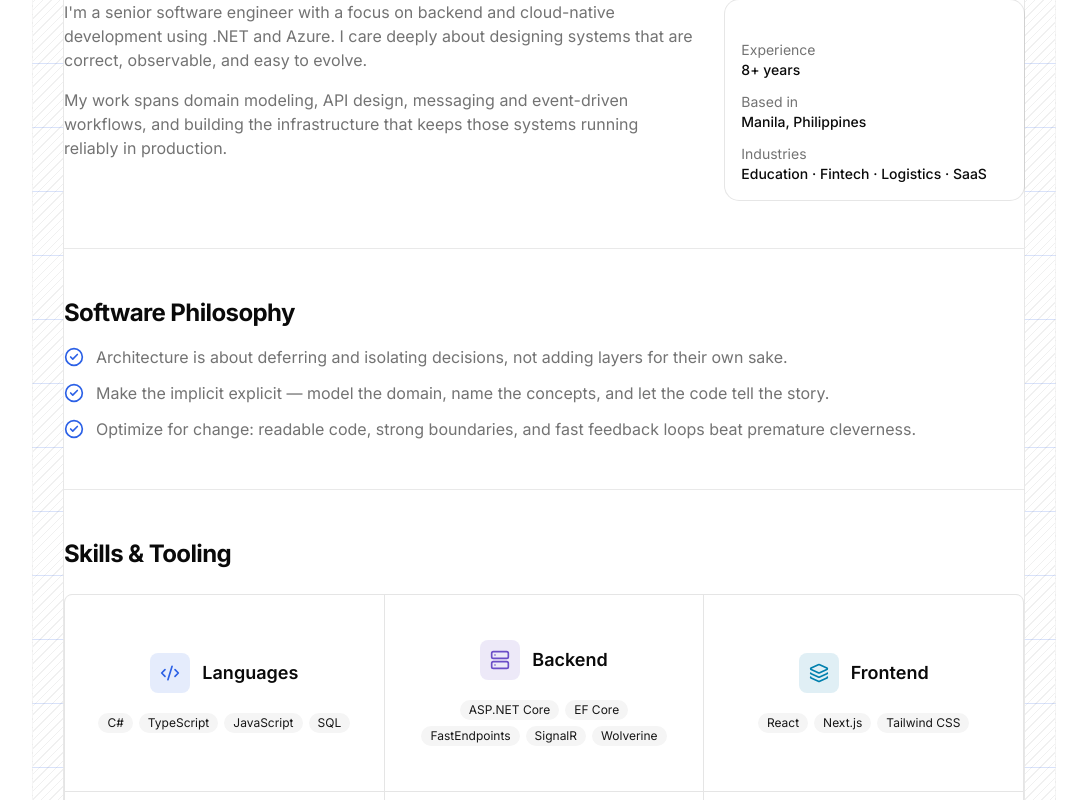
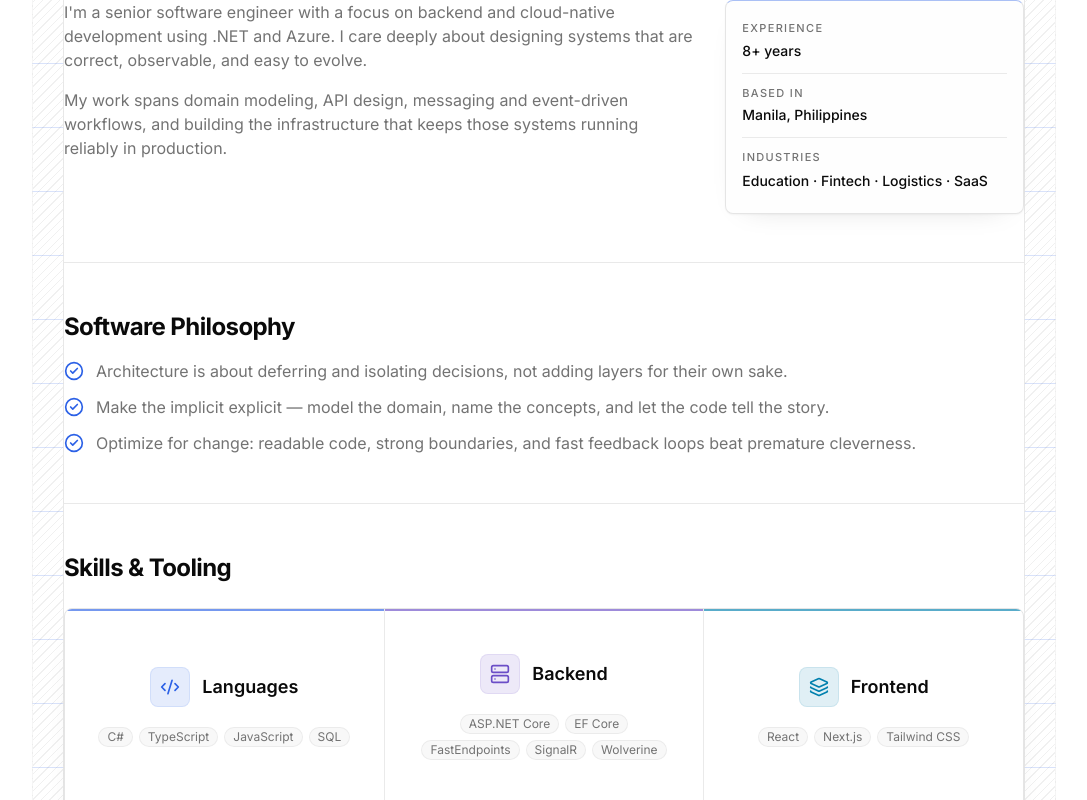
Before and after one commit to ranielgarcia/portfolio, a Next.js app: page /about in a window 1280 px wide. Shown: the part 320-1120 px from the top of the page, without its empty margins (96-1183 px from the left). Built offline with nearby package versions, Linux system fonts and the light colour scheme.

Commit message:
feat: enhance card components and layout for improved interactivity and styling

```diff
--- a/src/app/about/page.tsx
+++ b/src/app/about/page.tsx
@@ -31,16 +31,20 @@
             ))}
           </div>
           <div className="space-y-4">
-            <Card>
-              <CardContent className="space-y-3 pt-6 text-sm">
+            <Card className="border-t-brand/40 bg-muted/15">
+              <CardContent className="divide-y divide-border/80 py-1 text-sm">
                 <Stat
                   label="Experience"
                   value={`${about.yearsOfExperience}+ years`}
                 />
                 <Stat label="Based in" value={siteConfig.location} />
-                <div>
-                  <p className="text-muted-foreground">Industries</p>
-                  <p className="font-medium">{about.industries.join(" · ")}</p>
+                <div className="py-3 first:pt-0 last:pb-0">
+                  <p className="text-[0.6875rem] font-medium uppercase tracking-[0.12em] text-muted-foreground">
+                    Industries
+                  </p>
+                  <p className="mt-1 font-medium leading-relaxed">
+                    {about.industries.join(" · ")}
+                  </p>
                 </div>
               </CardContent>
             </Card>
@@ -74,15 +78,17 @@
             {funFacts.map((fact) => {
               const Icon = fact.icon;
               return (
-                <div
+                <article
                   key={fact.label}
-                  className="flex items-center gap-3 rounded-lg border p-4"
+                  className="flex min-h-20 items-center gap-4 rounded-md border border-foreground/10 bg-card p-4 shadow-[0_1px_2px_color-mix(in_oklab,var(--foreground)_4%,transparent),0_10px_30px_-24px_color-mix(in_oklab,var(--foreground)_24%,transparent)]"
                 >
-                  <span className="flex size-9 items-center justify-center rounded-md bg-brand/10 text-brand">
+                  <span className="flex size-10 shrink-0 items-center justify-center rounded-md border border-brand/15 bg-brand/10 text-brand">
                     <Icon className="size-5" />
                   </span>
-                  <span className="text-sm">{fact.label}</span>
-                </div>
+                  <span className="text-sm font-medium leading-relaxed">
+                    {fact.label}
+                  </span>
+                </article>
               );
             })}
           </div>
@@ -94,9 +100,11 @@
 
 function Stat({ label, value }: { label: string; value: string }) {
   return (
-    <div>
-      <p className="text-muted-foreground">{label}</p>
-      <p className="font-medium">{value}</p>
+    <div className="py-3 first:pt-0 last:pb-0">
+      <p className="text-[0.6875rem] font-medium uppercase tracking-[0.12em] text-muted-foreground">
+        {label}
+      </p>
+      <p className="mt-1 font-medium">{value}</p>
     </div>
   );
 }
--- a/src/app/globals.css
+++ b/src/app/globals.css
@@ -220,9 +220,73 @@
   }
 }
 
-/* ── Card hover cursor ───────────────────────────────────────────────────── */
+/* Interactive cards keep their movement subtle and reserve it for pointers. */
 .card-interactive {
   cursor: pointer;
+  position: relative;
+  isolation: isolate;
+  transition:
+    border-color 180ms ease,
+    box-shadow 180ms ease,
+    transform 180ms ease;
+}
+
+.card-interactive::before {
+  content: "";
+  position: absolute;
+  inset: 0 auto 0 0;
+  z-index: 1;
+  width: 2px;
+  background: var(--brand);
+  opacity: 0;
+  transition: opacity 180ms ease;
+}
+
+.card-interactive:focus-within {
+  border-color: color-mix(in oklab, var(--brand) 52%, var(--border));
+  box-shadow:
+    0 0 0 3px color-mix(in oklab, var(--brand) 16%, transparent),
+    0 18px 42px -28px color-mix(in oklab, var(--foreground) 38%, transparent);
+}
+
+.card-interactive:focus-within::before {
+  opacity: 1;
+}
+
+@media (hover: hover) and (pointer: fine) {
+  .card-interactive:hover {
+    border-color: color-mix(in oklab, var(--brand) 42%, var(--border));
+    box-shadow:
+      0 1px 2px color-mix(in oklab, var(--foreground) 5%, transparent),
+      0 20px 44px -28px color-mix(in oklab, var(--foreground) 42%, transparent);
+    transform: translateY(-2px);
+  }
+
+  .card-interactive:hover::before {
+    opacity: 1;
+  }
+}
+
+@media (prefers-reduced-motion: reduce) {
+  .card-interactive,
+  .card-interactive::before {
+    transition: none;
+  }
+
+  .card-interactive:hover {
+    transform: none;
+  }
+}
+
+@media (forced-colors: active) {
+  .card-interactive:focus-within {
+    outline: 2px solid Highlight;
+    outline-offset: 2px;
+  }
+
+  .card-interactive::before {
+    display: none;
+  }
 }
 
 /* Selection */
--- a/src/app/page.tsx
+++ b/src/app/page.tsx
@@ -124,15 +124,15 @@
   linkLabel?: string;
 }) {
   return (
-    <div className="mb-8 flex items-end justify-between">
+    <div className="mb-8 flex items-end justify-between gap-4">
       <h2
-        className="text-3xl font-bold tracking-tight"
+        className="text-2xl font-bold tracking-tight sm:text-3xl"
         dangerouslySetInnerHTML={{ __html: title }}
       />
       {href && linkLabel ? (
         <Link
           href={href}
-          className="inline-flex items-center gap-1 text-sm font-medium text-brand hover:underline"
+          className="inline-flex shrink-0 items-center gap-1 text-sm font-medium text-brand hover:underline"
         >
           {linkLabel} <ArrowRight className="size-4" />
         </Link>
--- a/src/components/skills-grid.tsx
+++ b/src/components/skills-grid.tsx
@@ -4,7 +4,7 @@
 
 export function SkillsGrid() {
   return (
-    <div className="grid auto-rows-fr gap-px overflow-hidden rounded-md border bg-border sm:grid-cols-2 lg:grid-cols-3">
+    <div className="grid auto-rows-fr gap-px overflow-hidden rounded-md border bg-border/80 shadow-[0_14px_35px_-30px_color-mix(in_oklab,var(--foreground)_35%,transparent)] sm:grid-cols-2 lg:grid-cols-3">
       {skillGroups.map((group) => {
         const Icon = group.icon;
         const [light, dark] = group.accent;
@@ -16,13 +16,15 @@
               {
                 "--skill-accent": light,
                 "--skill-accent-dark": dark,
+                boxShadow:
+                  "inset 0 2px 0 color-mix(in oklch, var(--skill-accent) 65%, transparent)",
               } as React.CSSProperties
             }
-            className="flex h-full min-h-48 flex-col items-center justify-center bg-background px-6 py-8 text-center transition-colors hover:bg-muted/35"
+            className="flex h-full min-h-48 flex-col items-center justify-center bg-card px-6 py-8 text-center"
           >
             <div className="flex items-center justify-center gap-3">
               <span
-                className="flex size-10 shrink-0 items-center justify-center rounded-md"
+                className="flex size-10 shrink-0 items-center justify-center rounded-md border border-current/10"
                 style={
                   {
                     backgroundColor:
@@ -37,7 +39,11 @@
             </div>
             <div className="mt-5 flex flex-wrap justify-center gap-1.5">
               {group.skills.map((skill) => (
-                <Badge key={skill} variant="secondary" className="font-normal">
+                <Badge
+                  key={skill}
+                  variant="secondary"
+                  className="border border-foreground/5 bg-muted/70 font-normal text-muted-foreground"
+                >
                   {skill}
                 </Badge>
               ))}
--- a/src/components/ui/card.tsx
+++ b/src/components/ui/card.tsx
@@ -1,6 +1,6 @@
-import * as React from "react"
+import * as React from "react";
 
-import { cn } from "@/lib/utils"
+import { cn } from "@/lib/utils";
 
 function Card({
   className,
@@ -12,12 +12,12 @@
       data-slot="card"
       data-size={size}
       className={cn(
-        "group/card flex flex-col gap-(--card-spacing) overflow-hidden rounded-xl bg-card py-(--card-spacing) text-sm text-card-foreground ring-1 ring-foreground/10 [--card-spacing:--spacing(4)] has-data-[slot=card-footer]:pb-0 has-[>img:first-child]:pt-0 data-[size=sm]:[--card-spacing:--spacing(3)] data-[size=sm]:has-data-[slot=card-footer]:pb-0 *:[img:first-child]:rounded-t-xl *:[img:last-child]:rounded-b-xl",
-        className
+        "group/card flex flex-col gap-(--card-spacing) overflow-hidden rounded-md border border-foreground/10 bg-card py-(--card-spacing) text-sm text-card-foreground shadow-[0_1px_2px_color-mix(in_oklab,var(--foreground)_4%,transparent),0_10px_30px_-22px_color-mix(in_oklab,var(--foreground)_22%,transparent)] [--card-spacing:--spacing(4)] has-data-[slot=card-footer]:pb-0 has-[>img:first-child]:pt-0 data-[size=sm]:[--card-spacing:--spacing(3)] data-[size=sm]:has-data-[slot=card-footer]:pb-0 *:[img:first-child]:rounded-t-md *:[img:last-child]:rounded-b-md",
+        className,
       )}
       {...props}
     />
-  )
+  );
 }
 
 function CardHeader({ className, ...props }: React.ComponentProps<"div">) {
@@ -25,12 +25,12 @@
     <div
       data-slot="card-header"
       className={cn(
-        "group/card-header @container/card-header grid auto-rows-min items-start gap-1 rounded-t-xl px-(--card-spacing) has-data-[slot=card-action]:grid-cols-[1fr_auto] has-data-[slot=card-description]:grid-rows-[auto_auto] [.border-b]:pb-(--card-spacing)",
-        className
+        "group/card-header @container/card-header grid auto-rows-min items-start gap-1 rounded-t-md px-(--card-spacing) has-data-[slot=card-action]:grid-cols-[1fr_auto] has-data-[slot=card-description]:grid-rows-[auto_auto] [.border-b]:pb-(--card-spacing)",
+        className,
       )}
       {...props}
     />
-  )
+  );
 }
 
 function CardTitle({ className, ...props }: React.ComponentProps<"div">) {
@@ -39,11 +39,11 @@
       data-slot="card-title"
       className={cn(
         "font-heading text-base leading-snug font-medium group-data-[size=sm]/card:text-sm",
-        className
+        className,
       )}
       {...props}
     />
-  )
+  );
 }
 
 function CardDescription({ className, ...props }: React.ComponentProps<"div">) {
@@ -53,7 +53,7 @@
       className={cn("text-sm text-muted-foreground", className)}
       {...props}
     />
-  )
+  );
 }
 
 function CardAction({ className, ...props }: React.ComponentProps<"div">) {
@@ -62,11 +62,11 @@
       data-slot="card-action"
       className={cn(
         "col-start-2 row-span-2 row-start-1 self-start justify-self-end",
-        className
+        className,
       )}
       {...props}
     />
-  )
+  );
 }
 
 function CardContent({ className, ...props }: React.ComponentProps<"div">) {
@@ -76,7 +76,7 @@
       className={cn("px-(--card-spacing)", className)}
       {...props}
     />
-  )
+  );
 }
 
 function CardFooter({ className, ...props }: React.ComponentProps<"div">) {
@@ -84,12 +84,12 @@
     <div
       data-slot="card-footer"
       className={cn(
-        "flex items-center rounded-b-xl border-t bg-muted/50 p-(--card-spacing)",
-        className
+        "flex items-center rounded-b-md border-t bg-muted/40 p-(--card-spacing)",
+        className,
       )}
       {...props}
     />
-  )
+  );
 }
 
 export {
@@ -100,4 +100,4 @@
   CardAction,
   CardDescription,
   CardContent,
-}
+};
```
Also changed, not shown: src/app/architecture/page.tsx (+13 -6 lines), src/app/case-studies/[slug]/page.tsx (+14 -12 lines), src/app/case-studies/page.tsx (+36 -12 lines), src/app/uses/page.tsx (+12 -7 lines), src/components/blog-card.tsx (+26 -16 lines), src/components/project-card.tsx (+39 -14 lines), src/components/recommendations.tsx (+12 -12 lines).
